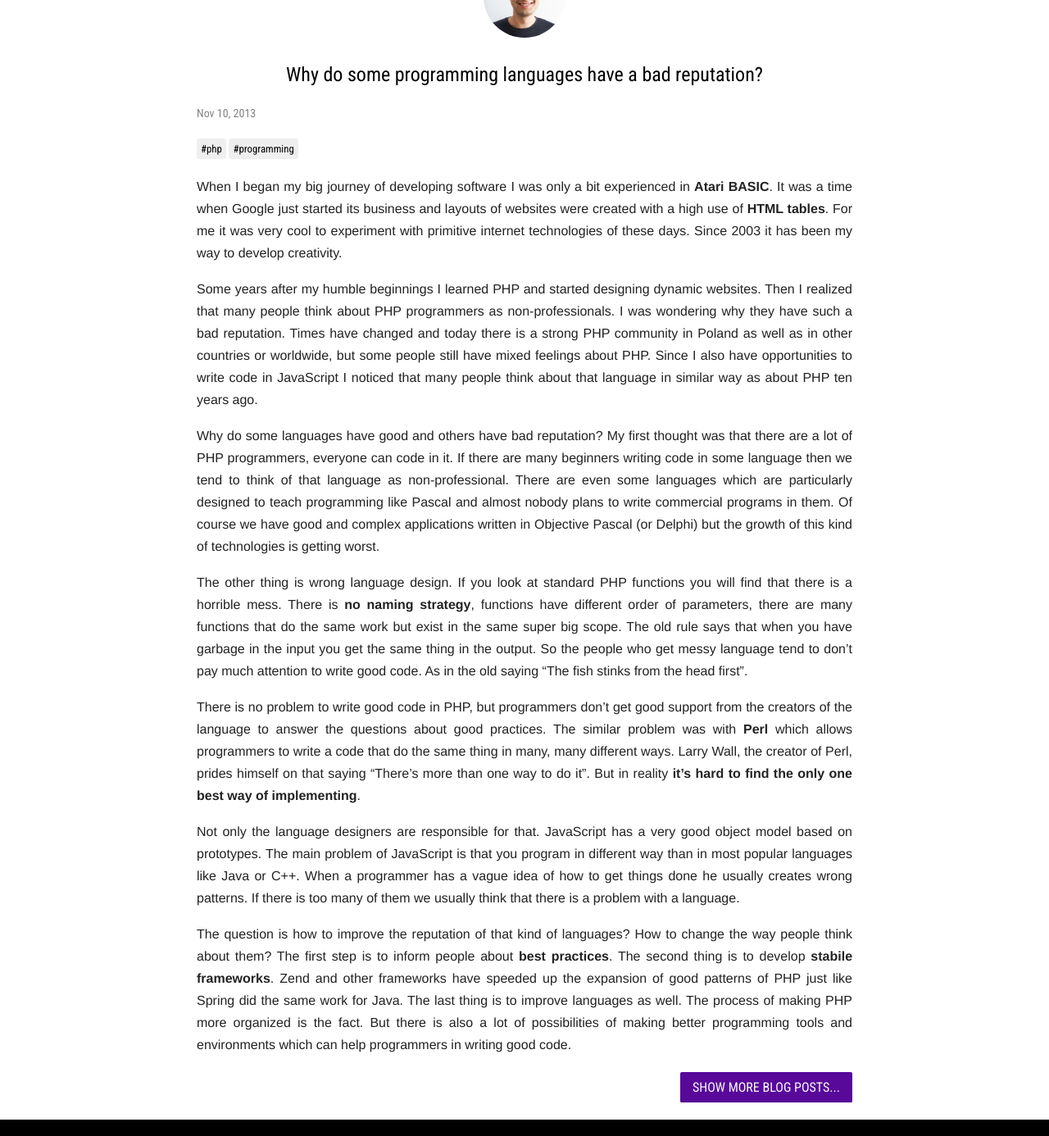
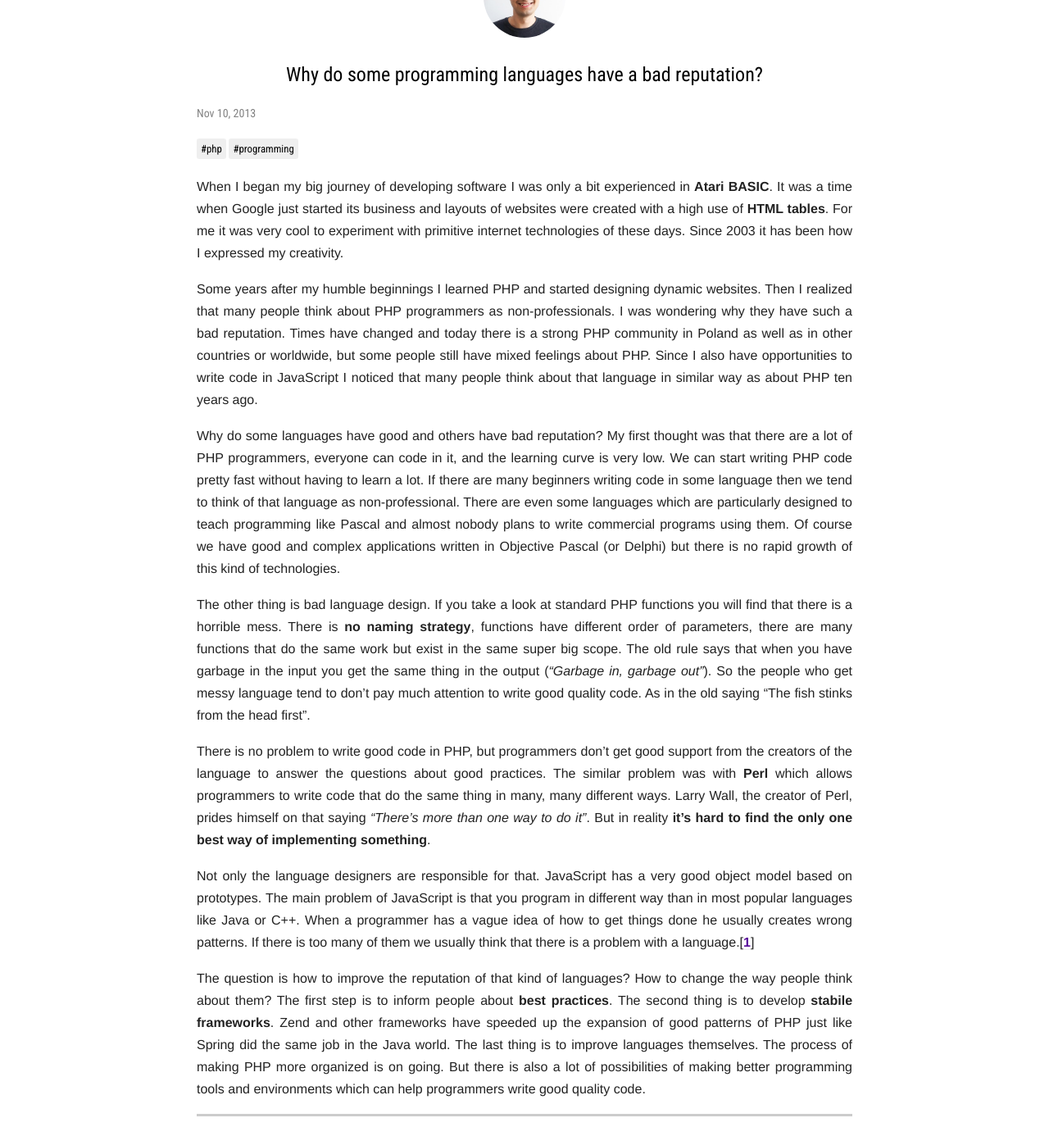
Before and after one commit to michalcichon/michalcichon.github.io, a Jekyll site: the page built from _posts/2013-11-10-why-do-some-programming-languages-have-a-bad-reputation.md, in a window 1280 px wide and 1400 px high, scrolled down 190 px, cut to the strip 14-1400 px from the top of the window. Shown: the whole strip at 82% size. Built offline with Jekyll 4.4.1, drawn with Linux system fonts in a browser that asks for light colours; comment, search, counter and statistics services are not loaded; some of the changed text lies outside the part shown.

Commit message:
Cleanup and update on main

```diff
--- a/_posts/2013-11-10-why-do-some-programming-languages-have-a-bad-reputation.md
+++ b/_posts/2013-11-10-why-do-some-programming-languages-have-a-bad-reputation.md
@@ -9,16 +9,22 @@
 comments: true
 ---
 
-When I began my big journey of developing software I was only a bit experienced in **Atari BASIC**. It was a time when Google just started its business and layouts of websites were created with a high use of **HTML tables**. For me it was very cool to experiment with primitive internet technologies of these days. Since 2003 it has been my way to develop creativity.
+When I began my big journey of developing software I was only a bit experienced in **Atari BASIC**. It was a time when Google just started its business and layouts of websites were created with a high use of **HTML tables**. For me it was very cool to experiment with primitive internet technologies of these days. Since 2003 it has been how I expressed my creativity.
 
 Some years after my humble beginnings I learned PHP and started designing dynamic websites. Then I realized that many people think about PHP programmers as non-professionals. I was wondering why they have such a bad reputation. Times have changed and today there is a strong PHP community in Poland as well as in other countries or worldwide, but some people still have mixed feelings about PHP. Since I also have opportunities to write code in JavaScript I noticed that many people think about that language in similar way as about PHP ten years ago.
 
-Why do some languages have good and others have bad reputation? My first thought was that there are a lot of PHP programmers, everyone can code in it. If there are many beginners writing code in some language then we tend to think of that language as non-professional. There are even some languages which are particularly designed to teach programming like Pascal and almost nobody plans to write commercial programs in them. Of course we have good and complex applications written in Objective Pascal (or Delphi) but the growth of this kind of technologies is getting worst.
+Why do some languages have good and others have bad reputation? My first thought was that there are a lot of PHP programmers, everyone can code in it, and the learning curve is very low. We can start writing PHP code pretty fast without having to learn a lot. If there are many beginners writing code in some language then we tend to think of that language as non-professional. There are even some languages which are particularly designed to teach programming like Pascal and almost nobody plans to write commercial programs using them. Of course we have good and complex applications written in Objective Pascal (or Delphi) but there is no rapid growth of this kind of technologies.
 
-The other thing is wrong language design. If you look at standard PHP functions you will find that there is a horrible mess. There is **no naming strategy**, functions have different order of parameters, there are many functions that do the same work but exist in the same super big scope. The old rule says that when you have garbage in the input you get the same thing in the output. So the people who get messy language tend to don’t pay much attention to write good code. As in the old saying “The fish stinks from the head first”.
+The other thing is bad language design. If you take a look at standard PHP functions you will find that there is a horrible mess. There is **no naming strategy**, functions have different order of parameters, there are many functions that do the same work but exist in the same super big scope. The old rule says that when you have garbage in the input you get the same thing in the output (*"Garbage in, garbage out"*). So the people who get messy language tend to don’t pay much attention to write good quality code. As in the old saying “The fish stinks from the head first”.
 
-There is no problem to write good code in PHP, but programmers don’t get good support from the creators of the language to answer the questions about good practices. The similar problem was with **Perl** which allows programmers to write a code that do the same thing in many, many different ways. Larry Wall, the creator of Perl, prides himself on that saying “There’s more than one way to do it”. But in reality **it’s hard to find the only one best way of implementing**.
+There is no problem to write good code in PHP, but programmers don’t get good support from the creators of the language to answer the questions about good practices. The similar problem was with **Perl** which allows programmers to write code that do the same thing in many, many different ways. Larry Wall, the creator of Perl, prides himself on that saying *“There’s more than one way to do it”*. But in reality **it’s hard to find the only one best way of implementing something**.
 
-Not only the language designers are responsible for that. JavaScript has a very good object model based on prototypes. The main problem of JavaScript is that you program in different way than in most popular languages like Java or C++. When a programmer has a vague idea of how to get things done he usually creates wrong patterns. If there is too many of them we usually think that there is a problem with a language.
+<a name="back-1"></a>
+Not only the language designers are responsible for that. JavaScript has a very good object model based on prototypes. The main problem of JavaScript is that you program in different way than in most popular languages like Java or C++. When a programmer has a vague idea of how to get things done he usually creates wrong patterns. If there is too many of them we usually think that there is a problem with a language.[[1](#ref-1)]
 
-The question is how to improve the reputation of that kind of languages? How to change the way people think about them? The first step is to inform people about **best practices**. The second thing is to develop **stabile frameworks**. Zend and other frameworks have speeded up the expansion of good patterns of PHP just like Spring did the same work for Java. The last thing is to improve languages as well. The process of making PHP more organized is the fact. But there is also a lot of possibilities of making better programming tools and environments which can help programmers in writing good code.
+The question is how to improve the reputation of that kind of languages? How to change the way people think about them? The first step is to inform people about **best practices**. The second thing is to develop **stabile frameworks**. Zend and other frameworks have speeded up the expansion of good patterns of PHP just like Spring did the same job in the Java world. The last thing is to improve languages themselves. The process of making PHP more organized is on going. But there is also a lot of possibilities of making better programming tools and environments which can help programmers write good quality code.
+
+---
+
+<a name="ref-1"></a>
+*[[1](#back-1)] - I believe it has changed a lot since I wrote this article in 2013!*
```
Also changed, not shown: index.html (+4 -13 lines).
